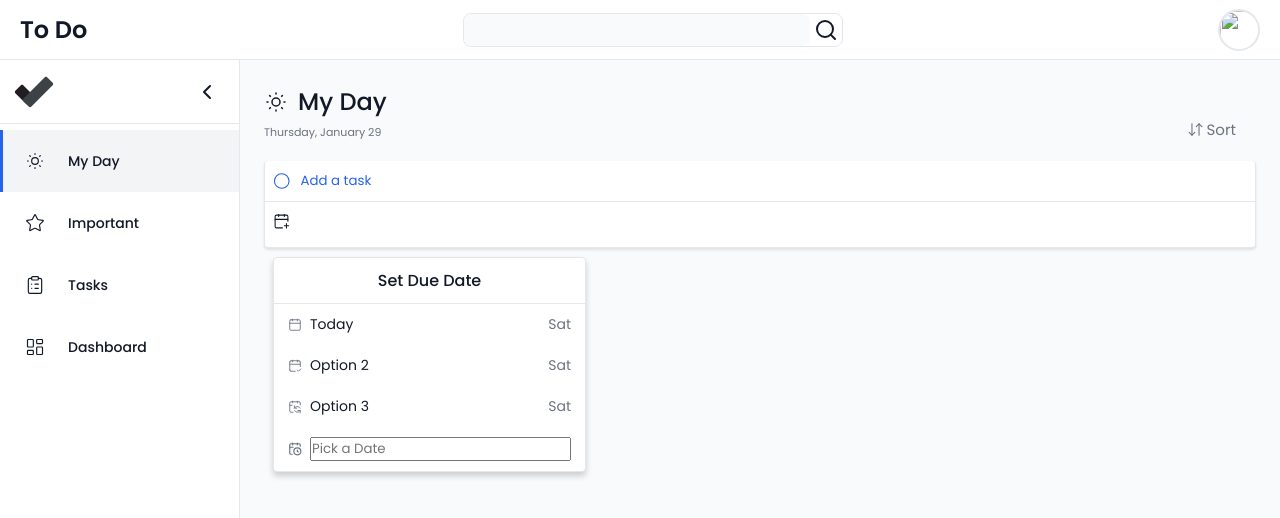
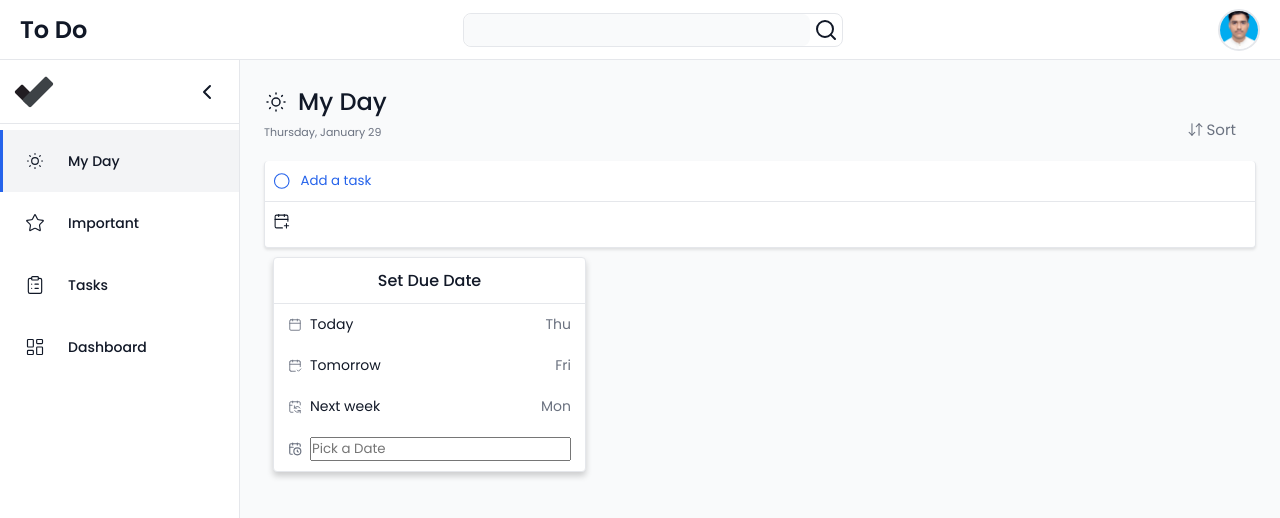
Before and after one commit to HamzaSaeed06/Todo-Web-Application-Firebase, a plain HTML site: page tasks/myday.html in a window 1280 px wide. Both pictures are taken after a click on the element 281 px from the left and 224 px from the top of the page. Shown: the top 518 px of the page. Drawn offline with nearby package versions, Linux system fonts and the light colour scheme; no server answers; a web font is replaced by a local one.

Commit message:
dates and day functionalty continue

```diff
--- a/tasks/myday.html
+++ b/tasks/myday.html
@@ -36,7 +36,7 @@
 
           <div class="profile">
             <img
-              src="../assets/4240170424081.jpg"
+              src="../assets/hamza.jpg"
               width="30"
               height="30"
               alt=""
@@ -97,26 +97,26 @@
               <div id="calendarDropdown" class="calendar-dropdown">
                 <div class="calendar-dropdown-heading">Set Due Date</div>
 
-                <div class="calendar-dropdown-item">
+                <div class="calendar-dropdown-item calendarDropdownItem">
                     <div class="calendar-left">
                   <i data-lucide="calendar" stroke-width="1.5"></i>
                   <button>Today</button>
                     </div>
-                  <p>Sat</p>
+                  <p id="today">Sat</p>
                 </div>
-                <div class="calendar-dropdown-item">
+                <div class="calendar-dropdown-item calendarDropdownItem">
                     <div class="calendar-left">
                   <i data-lucide="calendar-check-2" stroke-width="1.5"></i>
-                  <button>Option 2</button>
+                  <button>Tomorrow</button>
                     </div>
-                  <p>Sat</p>
+                  <p id="tomorrow">Sat</p>
                 </div>
-                <div class="calendar-dropdown-item">
+                <div class="calendar-dropdown-item calendarDropdownItem">
                     <div class="calendar-left">
                   <i data-lucide="calendar-sync" stroke-width="1.5"></i>
-                  <button>Option 3</button>
+                  <button>Next week</button>
                     </div>
-                  <p>Sat</p>
+                  <p id="nextWeekMon">Sat</p>
                 </div>
 
                 <div class="calendar-dropdown-item">
--- a/tasks/myday.js
+++ b/tasks/myday.js
@@ -94,7 +94,95 @@ const taskCategory = document.querySelector(".task-category");
 let dueDate = null;
 let overDue = false;
 let formatted = "";
-console.log(dueDate)
+
+function getToday(forWhat, forSetWhat) {
+  const today = new Date();
+  today.setHours(0, 0, 0, 0);
+
+  const year = today.getFullYear();
+  const month = String(today.getMonth() + 1).padStart(2, "0");
+  const day = String(today.getDate()).padStart(2, "0");
+
+  const formattedDate = `${year}-${month}-${day}`;
+  const daysName = ["Sun", "Mon", "Tue", "Wed", "Thu", "Fri", "Sat"]
+  let currentDay = daysName[today.getDay()];;
+  console.log(formattedDate,currentDay);
+
+  if(forWhat === "forDropdown"){
+    return currentDay;
+  }
+
+  if(forSetWhat === "forSetToday"){
+    console.log(currentDay)
+  }
+
+  // return formattedDate;
+}
+
+getToday()
+
+
+function getTomorrow(forWhat){
+  const today = new Date();
+  today.setHours(0, 0, 0, 0);
+
+  let dueDate = new Date(today);
+  dueDate.setDate(today.getDate() + 1);
+
+  const year = dueDate.getFullYear();
+  const month = String(dueDate.getMonth() + 1).padStart(2, "0");
+  const day = String(dueDate.getDate()).padStart(2, "0");
+
+  const daysName = ["Sun", "Mon", "Tue", "Wed", "Thu", "Fri", "Sat"]
+  let currentDay = daysName[dueDate.getDay()];
+
+  const formattedDate = `${year}-${month}-${day}`;
+
+  if(forWhat === "forDropdown"){
+    return currentDay;
+  }
+  console.log(formattedDate, currentDay);
+
+  // return formattedDate;
+}
+
+getTomorrow()
+function getNextMonday(forWhat, forSetWhat){
+  const today = new Date();
+  today.setHours(0, 0, 0, 0); // time normalize
+
+  let dueDate = new Date(today);
+
+    // next week Monday
+    const day = today.getDay(); // 0 = Sun, 1 = Mon
+    const daysToMonday = (8 - day) % 7 || 7;
+    dueDate.setDate(today.getDate() + daysToMonday);
+    // console.log(dueDate)
+    const year = dueDate.getFullYear();
+    const month = String(dueDate.getMonth() + 1).padStart(2, "0");
+    const days = String(dueDate.getDate()).padStart(2, "0");
+
+    const daysName = ["Sun", "Mon", "Tue", "Wed", "Thu", "Fri", "Sat"]
+    let currentDay = daysName[dueDate.getDay()];
+
+    const formattedDate = `${year}-${month}-${days}`;
+
+    if(forWhat === "forDropdown"){
+    return currentDay;
+  }
+
+  if(forSetWhat === "forSetNextWeekMon"){
+    console.log(formattedDate)
+  }
+    console.log(formattedDate, currentDay);
+
+
+  // return dueDate;
+}
+
+getNextMonday()
+
+getToday()
 
 async function checkIsOverDue(task) {
   if (!task.dueDate) return;
@@ -103,7 +191,9 @@ async function checkIsOverDue(task) {
   today.setHours(0, 0, 0, 0); // time ko ignore
 
   // dueDate ko ISO format me parse karo
+  console.log(task.dueDate)
   const dueDateObj = new Date(task.dueDate); // e.g., "2026-01-31"
+  console.log(dueDateObj)
   dueDateObj.setHours(0, 0, 0, 0);
 
   let overDue = false;
@@ -193,16 +283,39 @@ addTaskInput.addEventListener("keypress", async (e) => {
 });
 
 document.addEventListener("DOMContentLoaded", () => {
+  const calendarDropdownItem = document.querySelectorAll(".calendarDropdownItem");
   const calendarWrapper = document.getElementById("calendarWrapper");
   const calendarDropdown = document.getElementById("calendarDropdown");
   const taskDate = document.getElementById("taskDate");
+  // const today = document.getElementById("today");
+  // const tomorrow = document.getElementById("tomorrow");
+  // const nextWeekMon = document.getElementById("nextWeekMon");
+  const days = [document.getElementById("today"), document.getElementById("tomorrow"), document.getElementById("nextWeekMon")]
+  const dates = [()=> getToday("forDropdown", "forSetToday"), ()=> getTomorrow("forDropdown", "forSetTomorrow"),()=> getNextMonday("forDropdown", "forSetnextWeekMon")]
 
   // Toggle dropdown
   calendarWrapper.addEventListener("click", (e) => {
     e.stopPropagation();
     console.log("Dropdown clicked");
+    for(let i = 0; i < days.length; i++){
+    days[i].innerHTML = dates[i]();
+    }
     calendarDropdown.classList.toggle("open");
   });
+
+
+  calendarDropdownItem.forEach((item, i)=>{
+    item.addEventListener('click', ()=>{
+       dates[i]();
+    })
+  })
+
+  // for(let i = 0; i < days.length; i++){
+  //   // console.log(dates, days[i])
+  //   days[i].addEventListener('click', ()=>{
+  //     console.log("s")
+  //   })
+  // }
 
   document.addEventListener("click", () => {
     calendarDropdown.classList.remove("open");
@@ -236,7 +349,6 @@ document.addEventListener("DOMContentLoaded", () => {
     }
   });
 });
-
 
 
 // const loader = document.getElementById("loader");
```
